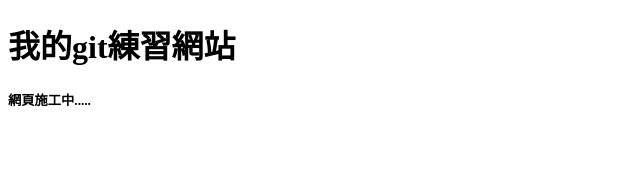
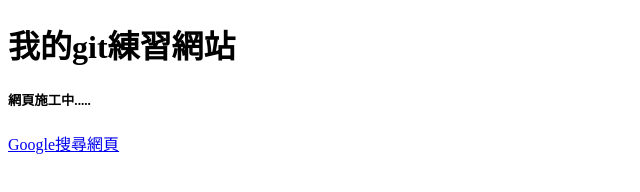
Before and after one commit to poheng131/website001, a plain HTML site: page index.html in a window 1280 px wide. Shown: the whole page, without its empty margins (0-640 px from the left). Drawn offline with Linux system fonts and the light colour scheme.

Commit message:
增加google搜尋超連結

```diff
--- a/index.html
+++ b/index.html
@@ -8,5 +8,6 @@
 <body>
     <h1>我的git練習網站</h1>
     <h5>網頁施工中.....</h5>
+    <a href="https://www.google.com.tw/?hl=zh_TW">Google搜尋網頁</a>
 </body>
 </html>
```
